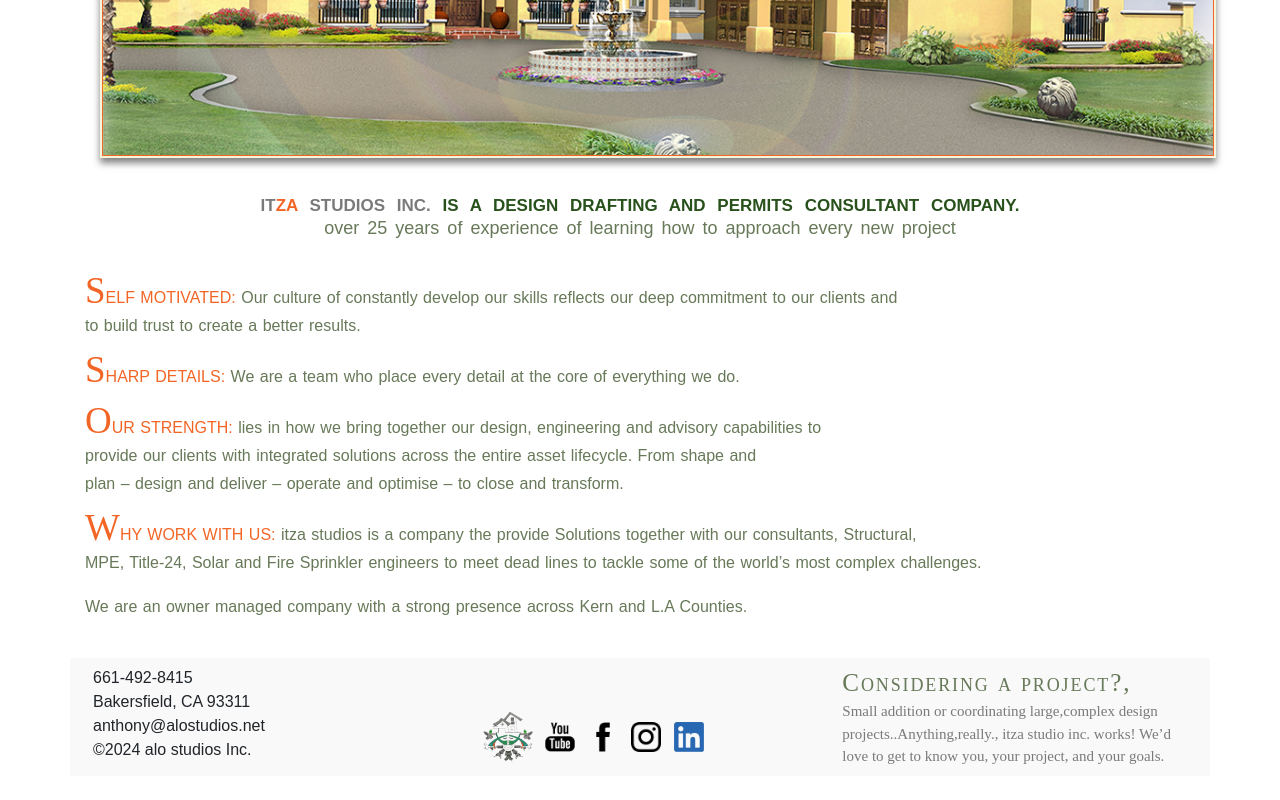
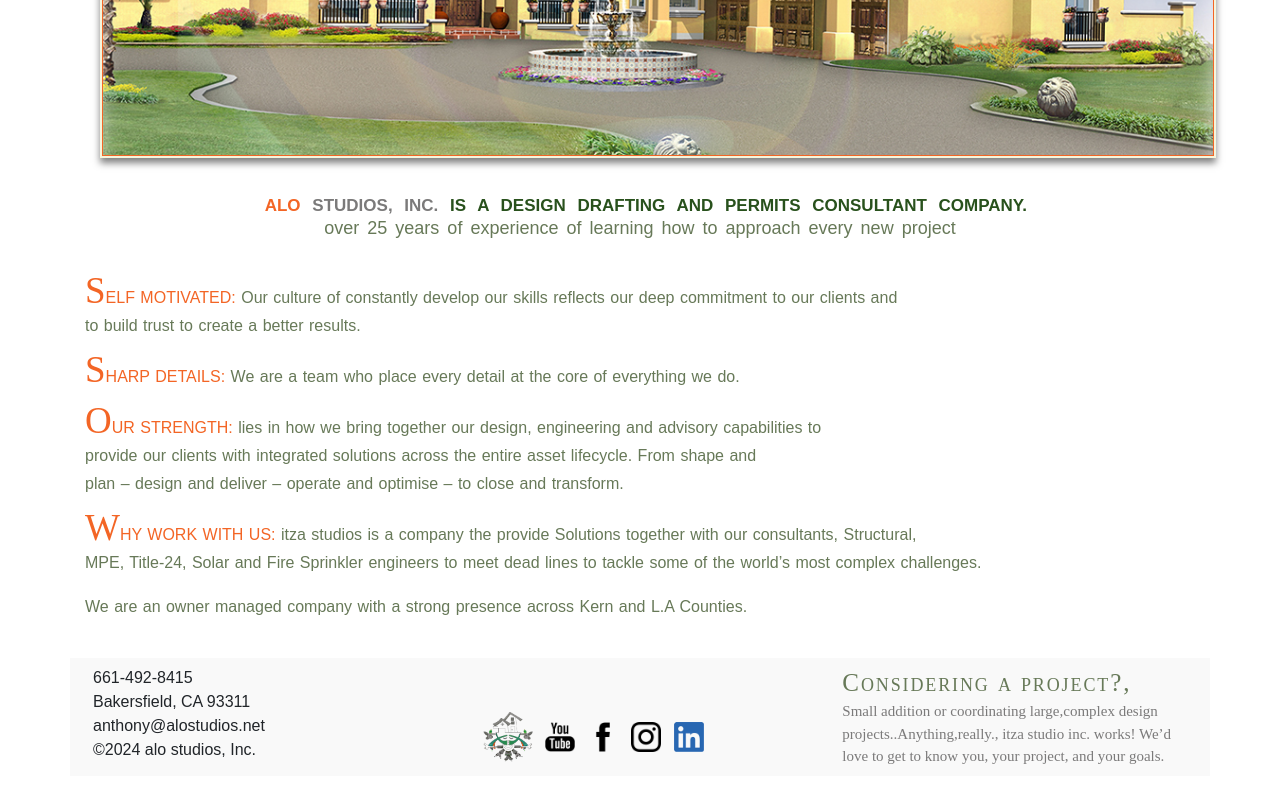
Before and after one commit to alostudios/alostudios.net, a plain HTML site: page about.html in a window 1280 px wide. Shown: the part 565-1365 px from the top of the page. Drawn offline with Linux system fonts and the light colour scheme.

Commit message:
Add files via upload

```diff
--- a/about.html
+++ b/about.html
@@ -34,7 +34,7 @@
 
 <div class="aboutUs-image"><img src="images/about_01.jpg" width="1110" height="426" alt=""></div>
 <p>&nbsp;</p>
-<p class="below-aboutimage"><b><span class="highlight-word-color2">IT</span><span class="highlight-word-color">ZA</span> <span class="highlight-word-color2">STUDIOS INC.</span> IS A DESIGN DRAFTING AND PERMITS CONSULTANT COMPANY.</b> <br>
+<p class="below-aboutimage"><b><span class="highlight-word-color2">&nbsp;</span><span class="highlight-word-color">ALO</span> <span class="highlight-word-color2">STUDIOS, INC.</span> IS A DESIGN DRAFTING AND PERMITS CONSULTANT COMPANY.</b> <br>
 <span style="word-spacing: 3px; color: #677958; font-size:18px; font-family:Arial,Helvatica, Sans-Serif">over 25 years of experience of learning how to approach every new project</span>
 </p>
 <p>&nbsp;</p>
@@ -55,7 +55,7 @@ to tackle some of the world’s most complex challenges.<br></p>
     <footer>
     <div class="row">
       <div class="col-xl-3">661-492-8415<br>Bakersfield, CA 93311<br><a href="mailto:anthony@alostudios.net">anthony@alostudios.net</a><br>
-      ©2024 alo studios Inc.</div>
+      ©2024 alo studios, Inc.</div>
       <div class="col-xl-5"><img src="images/Ftg_Logo.png" alt="" width="50" height="50">
 		  <a href="https://www.youtube.com" target="_blank">  <img src="images/yt-icon.png" alt="" width="30" height="30"></a>
 		  <a href="https://www.facebook.com" target="_blank"> <img src="images/fb-icon.png" alt="" width="30" height="30"></a>
```
